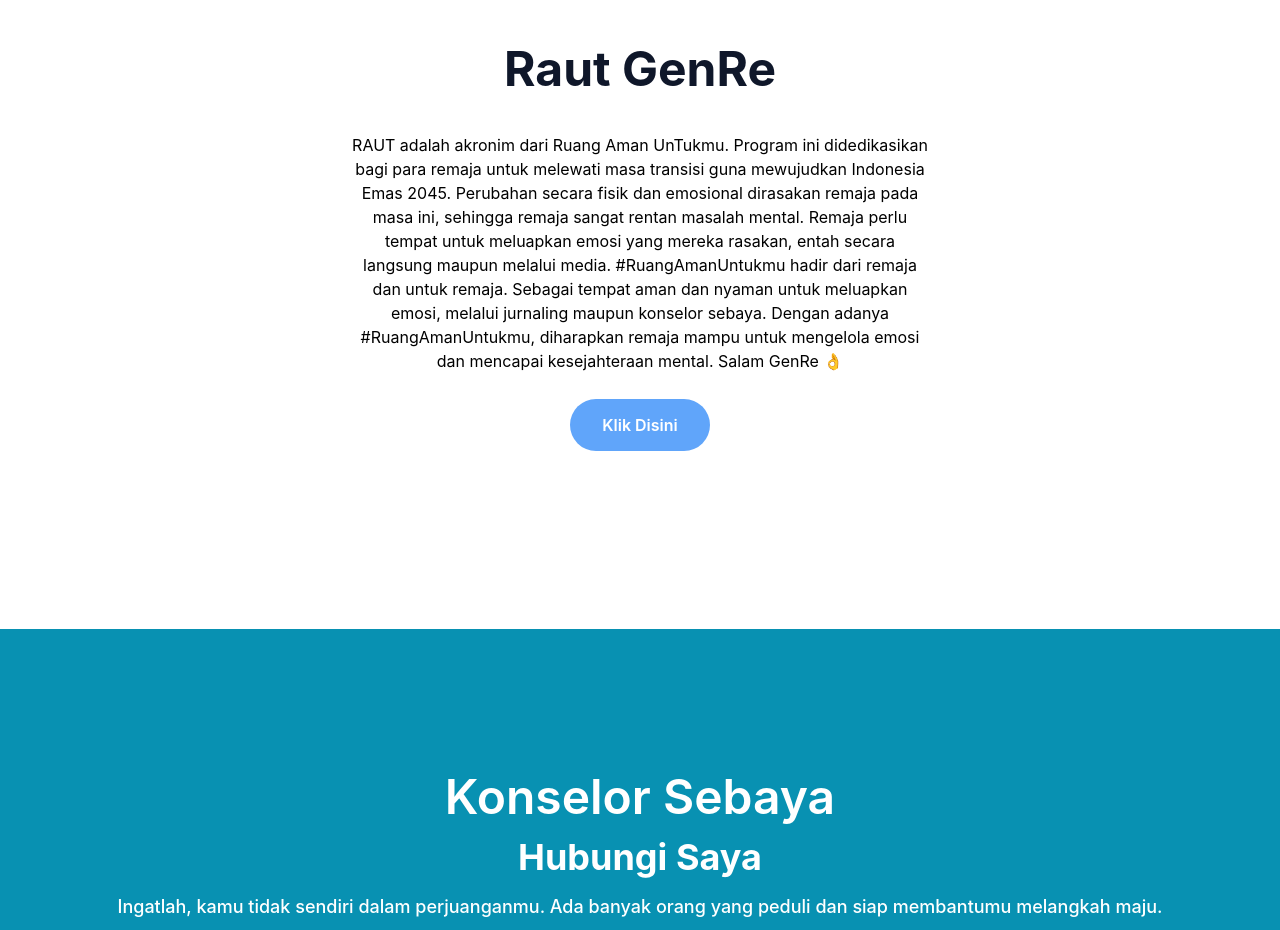
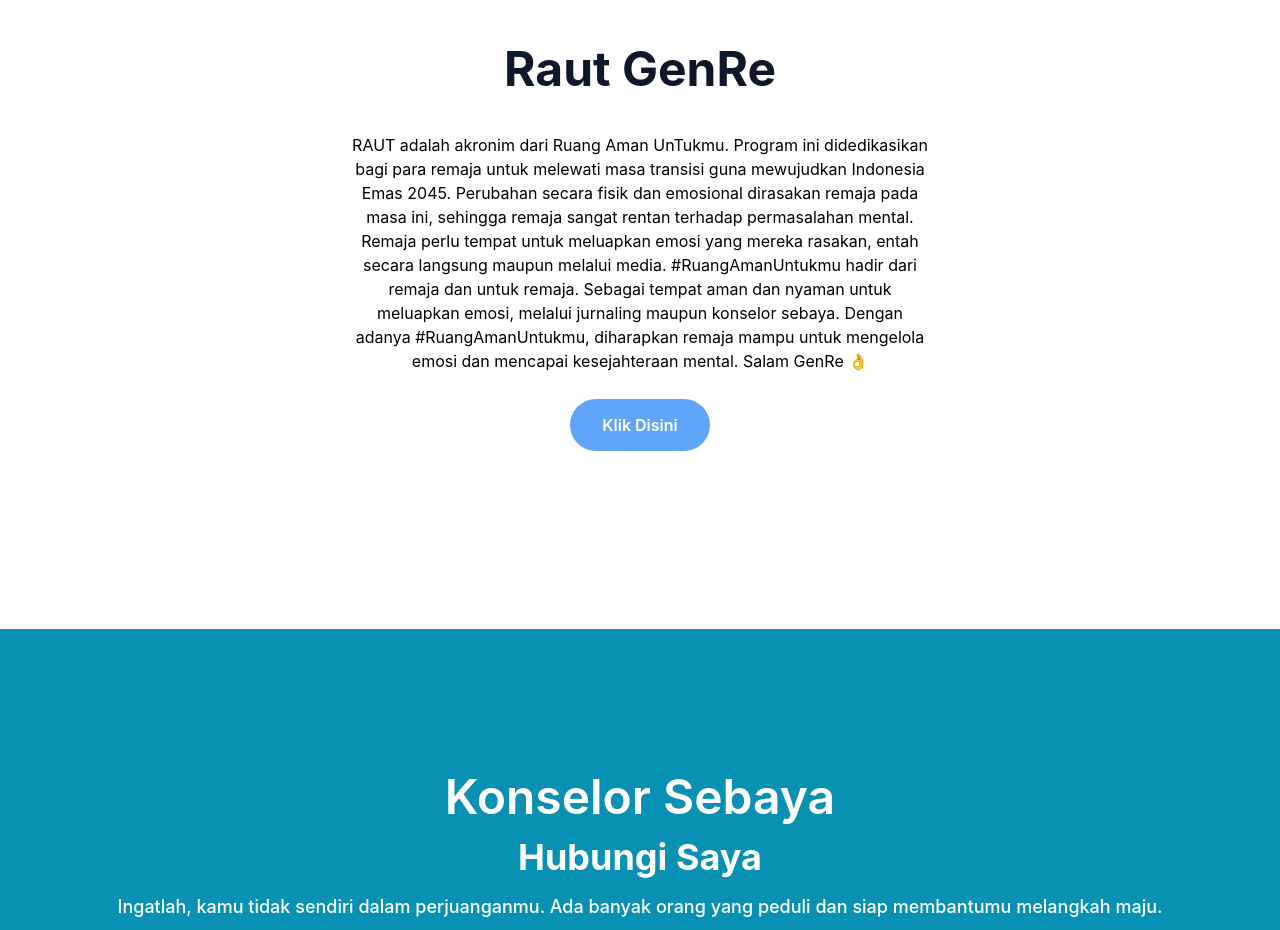
Before and after one commit to joanvino/SylvesterPorftolio, a website: page index.html in a window 1280 px wide. Shown: the part 1480-2410 px from the top of the page. Drawn offline with Linux system fonts and the light colour scheme.

Commit message:
update lagi

```diff
--- a/index.html
+++ b/index.html
@@ -96,7 +96,7 @@
             <p class="font-medium text-secondary mt-10">
               <p class="mb-10">RAUT adalah akronim dari Ruang Aman UnTukmu. Program ini didedikasikan bagi para remaja untuk melewati masa transisi guna mewujudkan Indonesia Emas 2045.
 
-                Perubahan secara fisik dan emosional dirasakan remaja pada masa ini, sehingga remaja sangat rentan masalah mental. Remaja perlu tempat untuk meluapkan emosi yang mereka rasakan, entah secara langsung maupun melalui media.
+                Perubahan secara fisik dan emosional dirasakan remaja pada masa ini, sehingga remaja sangat rentan terhadap permasalahan mental. Remaja perlu tempat untuk meluapkan emosi yang mereka rasakan, entah secara langsung maupun melalui media.
 
                 #RuangAmanUntukmu hadir dari remaja dan untuk remaja. Sebagai tempat aman dan nyaman untuk meluapkan emosi, melalui jurnaling maupun konselor sebaya.
 
```
